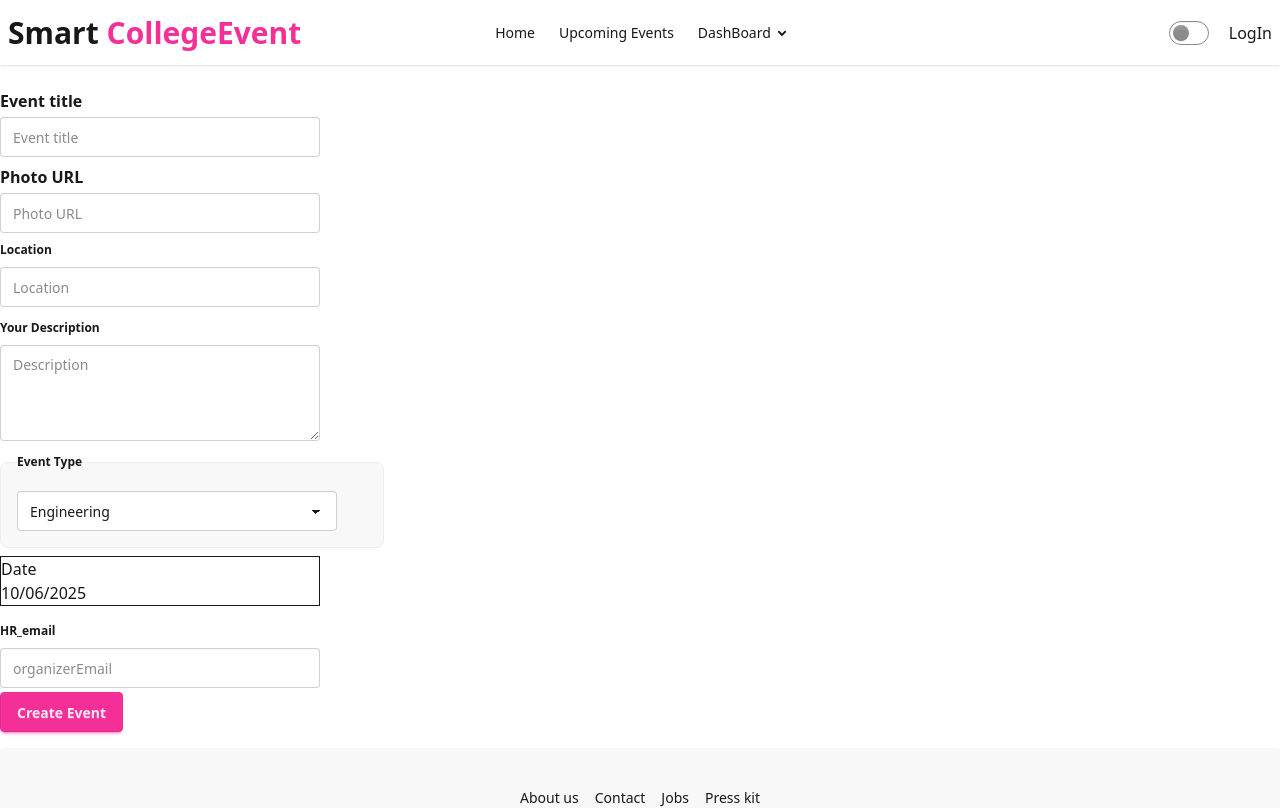
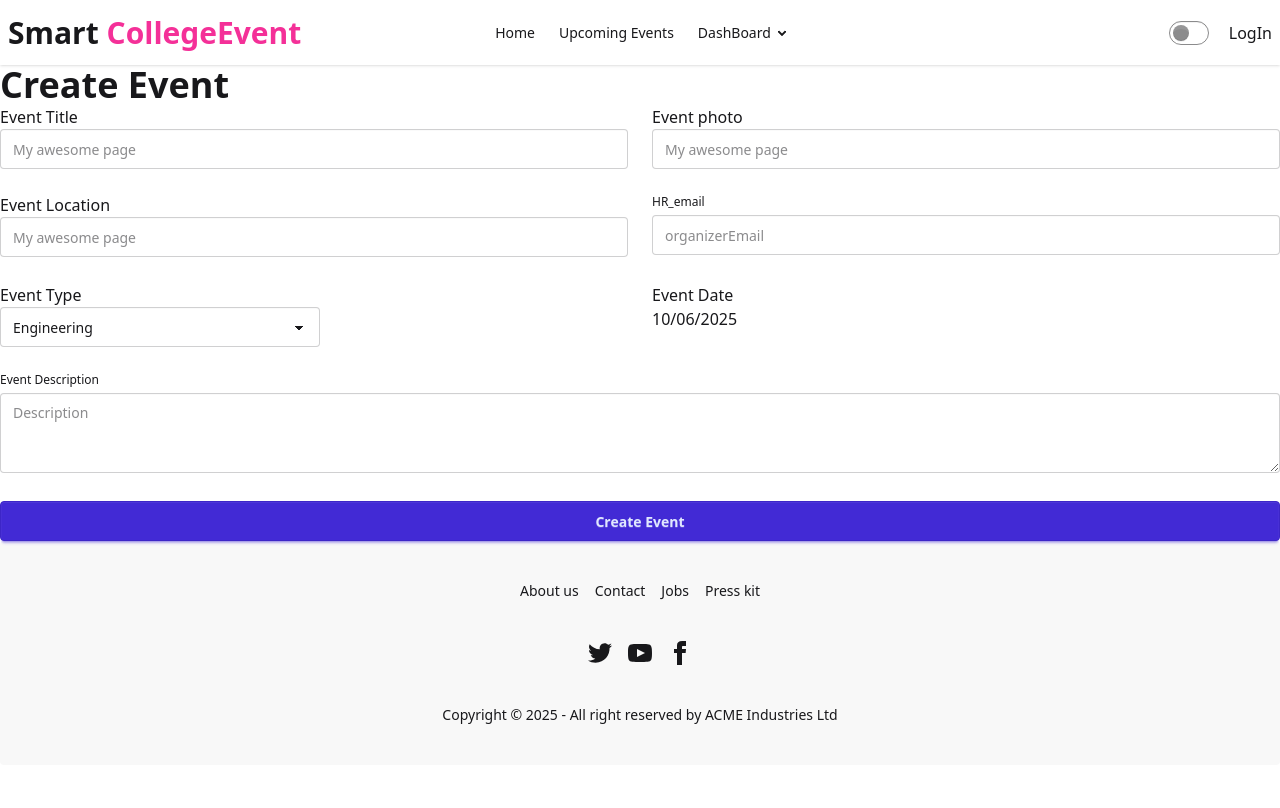
Before and after one commit to shaker11Batch/MomentMaster, a React (Vite) app: page /createEvents in a window 1280 px wide. Shown: the top 808 px of the page. Built offline with nearby package versions, Linux system fonts and the light colour scheme; no server answers.

Commit message:
update event form modified

```diff
--- a/src/Shared/Navbar.jsx
+++ b/src/Shared/Navbar.jsx
@@ -27,13 +27,16 @@ const Navbar = () => {
                         <li><NavLink to='/'>Home</NavLink></li>
                         <li><NavLink to='/upComingEvents'>Upcoming Events</NavLink></li>
                         <li>
-                            <a>Parent</a>
-                            <ul className="p-2">
-                                <li><a>Submenu 1</a></li>
-                                <li><a>Submenu 2</a></li>
-                            </ul>
+                            <details className='z-10'>
+                                <summary>DashBoard</summary>
+                                <ul className="p-2">
+                                    <li><NavLink to='/createEvents'>Create Events</NavLink></li>
+                                    <li><NavLink to={`/myEvents/${user?.email}`}>Manage Events</NavLink></li>
+                                    <li><NavLink to=''>Joined Events</NavLink></li>
+
+                                </ul>
+                            </details>
                         </li>
-                        <li><a>Item 3</a></li>
                     </ul>
                 </div>
                 <Link to='/' className=" text-3xl font-bold">Smart <span className='text-secondary'>CollegeEvent</span></Link>
@@ -56,7 +59,7 @@ const Navbar = () => {
 
                 </ul>
             </div>
-            <div className="navbar-end">
+            <div className="navbar-end hidden lg:flex">
                 <input type="checkbox" value='dark' className="toggle theme-controller mr-5" />
                 {
                     user && <div className=''>
--- a/src/futures/Future.jsx
+++ b/src/futures/Future.jsx
@@ -4,16 +4,17 @@ import { CiLocationOn } from "react-icons/ci";
 const Future = ({ future }) => {
     const { title, location, description, image } = future;
     return (
-        <div className="card bg-base-100 w-96 shadow-sm">
+        <div className="card bg-base-100  shadow-sm ">
             <figure>
-                <img
+                <img className='rounded-2xl'
                     src="https://img.daisyui.com/images/stock/photo-1606107557195-0e29a4b5b4aa.webp"
                     alt="Shoes" />
             </figure>
-            <p className='px-3 pt-8 flex items-center'><span className='px-3'><CiLocationOn  size={24}/></span>{location}</p>
-            <div className="card-body">
-                <h2 className="card-title">{title}</h2>
-                <p>{description}</p>
+
+            <div className="card-body ">
+            <p className=' flex items-center '><span className='px-3'><CiLocationOn  size={24}/></span>{location}</p>
+                <h2 className="card-title px-3">{title}</h2>
+                <p className='px-3'>{description}</p>
                 <div className="card-actions justify-end">
 
                 </div>
--- a/src/pages/CreateEvents/CreateEvents.jsx
+++ b/src/pages/CreateEvents/CreateEvents.jsx
@@ -32,55 +32,60 @@ const CreateEvents = () => {
 
 
     return (
-        <div className=''>
-            <form onSubmit={handleCreateEvent} className=' my-4 '>
-                <fieldset className="">
-                    <legend className="fieldset-legend">Event title</legend>
-                    <input type="text" name='title' className="input " placeholder="Event title" />
 
-                </fieldset>
-                <fieldset className="">
-                    <legend className="fieldset-legend">Photo URL</legend>
-                    <input type="text" name='thumbnail' className="input  " placeholder="Photo URL" />
+        <div>
+            <h3 className="text-4xl font-bold">Create Event</h3>
+            <form
+                onSubmit={handleCreateEvent}
+                className="pl-4 pr-4 md:pl-0 md:pr-0 grid grid-cols-1 md:grid-cols-2 gap-6 md:col-span-2">
 
-                </fieldset>
+                <div>
+                    <legend className=" ">Event Title</legend>
+                    <input type="text" className=" input w-full   " name='title' placeholder="My awesome page" />
+                </div>
+                <div>
+                    <legend className=" ">Event photo</legend>
+                    <input type="text" name='thumbnail' className=" input w-full  " placeholder="My awesome page" />
+                </div>
+                <div>
+                    <legend className=" ">Event Location</legend>
+                    <input type="text" name='location' className=" input w-full  " placeholder="My awesome page" />
+                </div>
                 <fieldset className="fieldset">
-                    <legend className="fieldset-legend">Location </legend>
-                    <input type="text" name='location' className="input  " placeholder="Location" />
+                    <legend className=" ">HR_email </legend>
+                    <input type="text" name='organizerEmail' defaultValue={user?.email} readOnly className=" input w-full   " placeholder="organizerEmail" />
 
                 </fieldset>
 
-                <fieldset className="fieldset">
-                    <legend className="fieldset-legend">Your Description</legend>
-                    <textarea name='description' className="textarea h-24" placeholder="Description"></textarea>
-
-                </fieldset>
-                <fieldset className="fieldset bg-base-200 border-base-300 rounded-box w-sm border p-4">
-                    <legend className="fieldset-legend">Event Type</legend>
-                    <select defaultValue="Job Category" name='eventType' className="select">
+                <div className="">
+                    <legend className=" ">Event Type</legend>
+                    <select defaultValue="Job Category" name='eventType' className="select ">
                         <option disabled={true}>Event Type</option>
                         <option>Engineering</option>
                         <option>Marketing</option>
                         <option>Finance</option>
                     </select>
-                </fieldset>
-                <div className='border w-3/12 my-2'>
-                    <p>Date</p>
+                </div>
+                <div className=''>
+                    <legend className=" ">Event Date</legend>
                     <DatePicker
                         selected={selectedDate}
                         name='eventDate'
                         onChange={data => setSelectedDate(data)}
                         dateFormat='dd/MM/yyyy'
                         minDate={new Date()}
+                        style={{ width: "500px" }}
                     />
-
                 </div>
-                <fieldset className="fieldset">
-                    <legend className="fieldset-legend">HR_email </legend>
-                    <input type="text" name='organizerEmail' defaultValue={user?.email} readOnly className="input " placeholder="organizerEmail" />
+                <fieldset className="fieldset col-span-2 ">
+                    <legend className=" ">Event Description</legend>
+                    <textarea name='description' className=" textarea w-full " placeholder="Description"></textarea>
 
                 </fieldset>
-                <input className='btn btn-secondary' type="submit" value="Create Event" />
+
+
+                <input type="submit" className='btn btn-primary w-full col-span-2' value="Create Event" />
+
             </form>
         </div>
     );
--- a/src/pages/Home/Home.jsx
+++ b/src/pages/Home/Home.jsx
@@ -6,13 +6,13 @@ import NewsLatter from '../NewsLatter/NewsLatter';
 const Home = () => {
     return (
         <div className=' min-h-screen'>
-            <Banner />
-            <h3 className="text-center text-4xl my-4 font-bold">Feature section</h3>
+            {/* <Banner /> */}
+            {/* <h3 className="text-center text-4xl my-4 font-bold">Feature section</h3> */}
             <Futures/>
-            <h3 className="text-center text-4xl my-4 font-bold">Gallery Section</h3>
+            {/* <h3 className="text-center text-4xl my-4 font-bold">Gallery Section</h3> */}
 
-            <NewsLatter/>
-            <h3 className="text-center text-4xl my-4 font-bold"></h3>
+            {/* <NewsLatter/> */}
+
         </div>
     );
 };
--- a/src/pages/Update/Update.jsx
+++ b/src/pages/Update/Update.jsx
@@ -6,12 +6,12 @@ import axios from 'axios';
 import Swal from 'sweetalert2';
 
 const Update = () => {
-    const navigate =useNavigate()
+    const navigate = useNavigate()
     const data = useLoaderData();
     console.log(data)
     const { user } = useContext(AuthContext)
     const [selectedDate, setSelectedDate] = useState(new Date())
-    const { thumbnail, title, description, _id, eventType,organizerEmail, location, eventDate } = data?.data;
+    const { thumbnail, title, description, _id, eventType, organizerEmail, location, eventDate } = data?.data;
     console.log(_id)
 
     const handleUpdate = e => {
@@ -41,40 +41,41 @@ const Update = () => {
 
 
     return (
-        <div className=''>
-            <form onSubmit={handleUpdate} className=' my-4 '>
-                <fieldset className="">
-                    <legend className="fieldset-legend">Event title</legend>
-                    <input type="text" name='title' defaultValue={title} className="input " placeholder="Event title" />
+        <div>
+            <h3 className="text-4xl font-bold text-center my-8">Update Event</h3>
+            <form
+                onSubmit={handleUpdate}
+                className="pl-4 pr-4 md:pl-0 md:pr-0 grid grid-cols-1 md:grid-cols-2 gap-6 ">
+
+                <div>
+                    <legend className=" ">Event Title</legend>
+                    <input type="text" className=" input w-full  " defaultValue={title} name='title' placeholder="My awesome page" />
+                </div>
+                <div>
+                    <legend className=" ">Event photo</legend>
+                    <input type="text" name='thumbnail' defaultValue={thumbnail} className=" input w-full " placeholder="My awesome page" />
+                </div>
+                <div>
+                    <legend className=" ">Event Location</legend>
+                    <input type="text" name='location'
+                        defaultValue={location} className=" input w-full " placeholder="My awesome page" />
+                </div>
+                <fieldset className="fieldset ">
+                    <legend className=" ">Event Description</legend>
+                    <input name='description' defaultValue={description} className=" input w-full  " placeholder="Description"></input>
 
                 </fieldset>
-                <fieldset className="">
-                    <legend className="fieldset-legend">Photo URL</legend>
-                    <input type="text" name='thumbnail' defaultValue={thumbnail} className="input  " placeholder="Photo URL" />
-
-                </fieldset>
-                <fieldset className="fieldset">
-                    <legend className="fieldset-legend">Location </legend>
-                    <input type="text" name='location' className="input" defaultValue={location} placeholder="Location" />
-
-                </fieldset>
-
-                <fieldset className="fieldset">
-                    <legend className="fieldset-legend">Your Description</legend>
-                    <textarea name='description' className="textarea h-24" defaultValue={description} placeholder="Description"></textarea>
-
-                </fieldset>
-                <fieldset className="fieldset bg-base-200 border-base-300 rounded-box w-sm border p-4">
-                    <legend className="fieldset-legend">Event Type</legend>
-                    <select defaultValue={eventType} name='eventType' className="select">
+                <div className="">
+                    <legend className=" ">Event Type</legend>
+                    <select defaultValue={eventType} name='eventType' className="select ">
                         <option disabled={true}>Event Type</option>
                         <option>Engineering</option>
                         <option>Marketing</option>
                         <option>Finance</option>
                     </select>
-                </fieldset>
-                <div className='border w-3/12 my-2'>
-                    <p>Date</p>
+                </div>
+                <div className=''>
+                    <legend className=" ">Event Date</legend>
                     <DatePicker
                         selected={selectedDate}
                         name='eventDate'
@@ -82,15 +83,18 @@ const Update = () => {
                         onChange={data => setSelectedDate(data)}
                         dateFormat='dd/MM/yyyy'
                         minDate={new Date()}
+                        style={{ width: "500px" }}
                     />
+                </div>
+
+                <div className=" ">
+                    <legend className=" ">HR_email </legend>
+                    <input type="text" name='organizerEmail' defaultValue={user?.email} readOnly className=" input w-full  " placeholder="organizerEmail" />
 
                 </div>
-                <fieldset className="fieldset">
-                    <legend className="fieldset-legend">HR_email </legend>
-                    <input type="text" name='organizerEmail' defaultValue={user?.email} className="input " placeholder="organizerEmail" />
+                <br />
+                <input type="submit" className='btn btn-primary w-full' value="Create Event" />
 
-                </fieldset>
-                <input className='btn btn-secondary' type="submit" value="Create Event" />
             </form>
         </div>
     );
```
